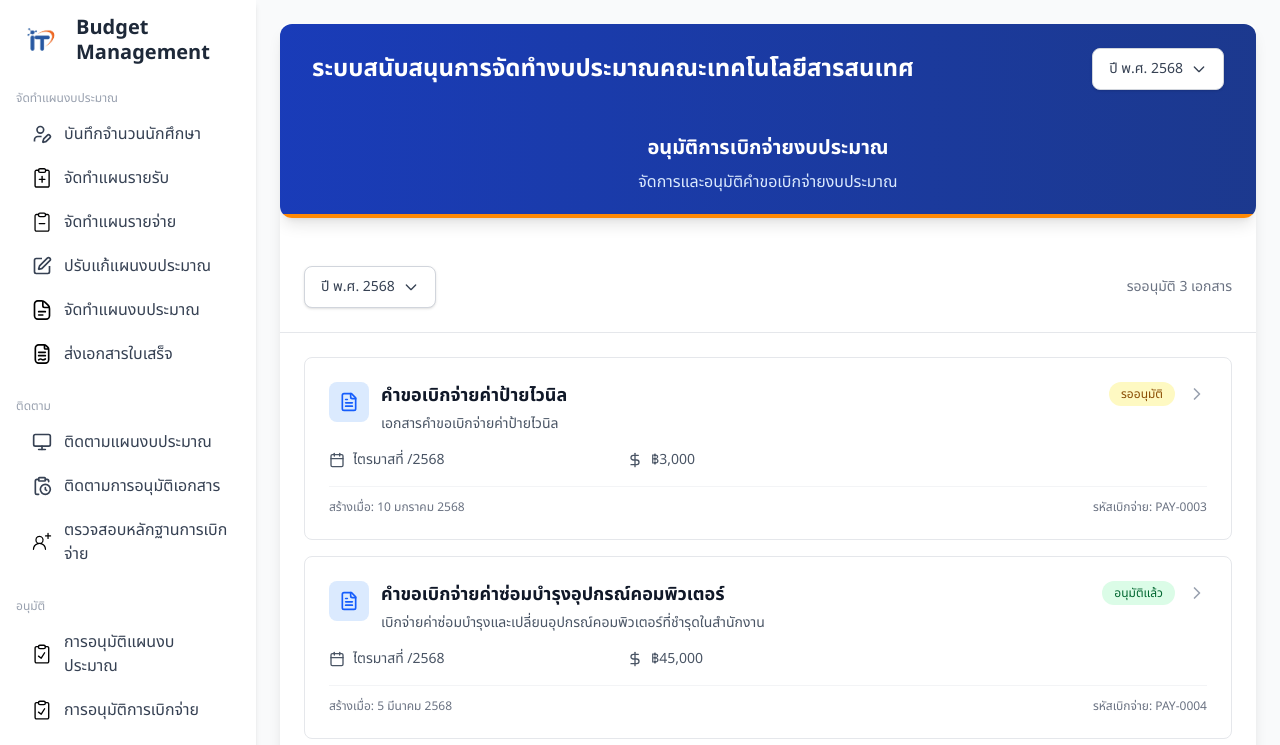
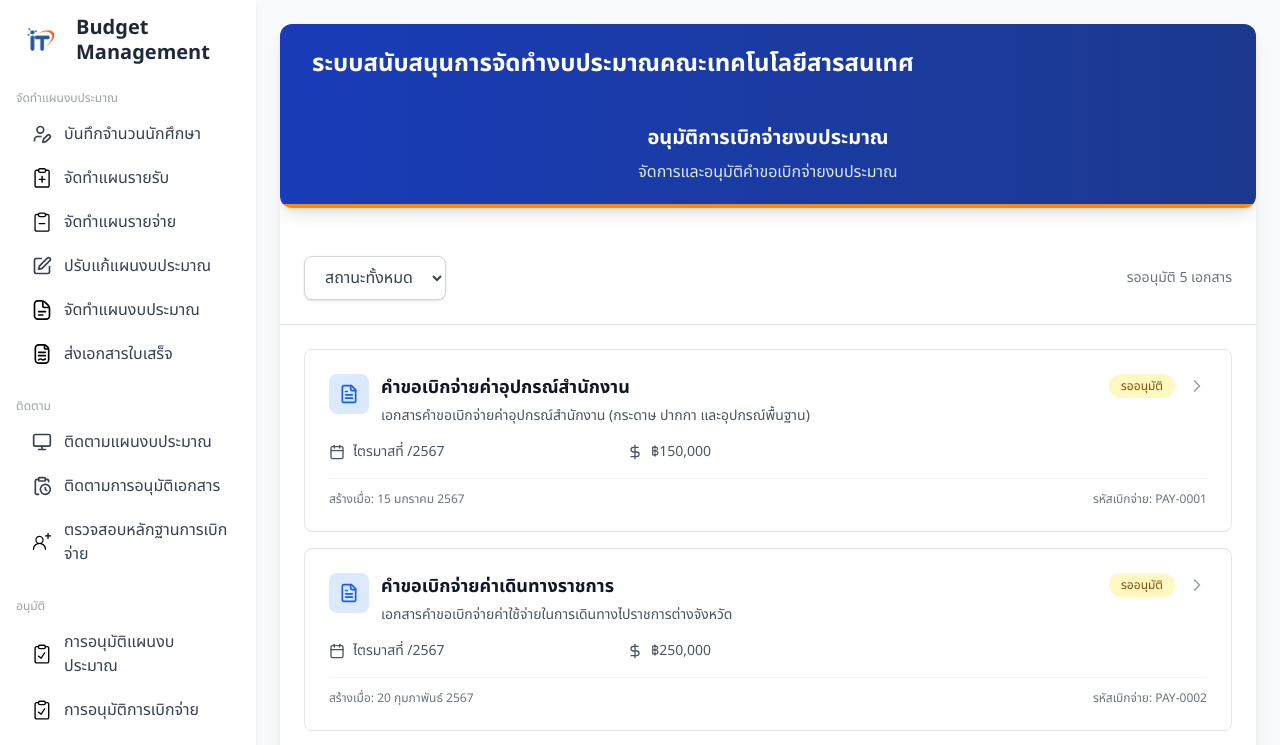
Before and after one commit to gustsri/butget-Fontend-design, a Next.js app in the folder my-budget/: page /appdisbursement in a window 1280 px wide. Shown: the top 745 px of the page. Built offline with nearby package versions, Linux system fonts and the light colour scheme.

Commit message:
filter
รอหรืออนุมัติแล้ว

```diff
--- a/my-budget/app/appdisbursement/page.tsx
+++ b/my-budget/app/appdisbursement/page.tsx
@@ -1,32 +1,23 @@
 "use client";
 import { useState } from "react";
 import Sidebar from "@/components/shared/Sidebar";
-import YearDropdown from "@/components/shared/year";
 import DocumentList from "@/components/approval/appdisbursement";
 import mockDisbursementData from "@/data/mockDisbursementData.json";
 
 export default function DisbursementPage() {
-  const currentYear = new Date().getFullYear() + 543;
-
-  // ดึงปีทั้งหมดจาก mock
-  const years = [...new Set(mockDisbursementData.map((doc) => Number(doc.year)))];
-  const minYear = Math.min(...years);
-  const maxYear = Math.max(...years);
-
-  // ถ้ามีปีปัจจุบันใน mock → default = ปีปัจจุบัน, ถ้าไม่มี → default = "ทั้งหมด"
-  const [selectedYear, setSelectedYear] = useState<number | "ทั้งหมด">(
-    years.includes(currentYear) ? currentYear : "ทั้งหมด"
+  const [selectedStatus, setSelectedStatus] = useState<"ทั้งหมด" | "pending" | "approved">(
+    "ทั้งหมด"
   );
 
   const handleDocumentClick = (documentId: number) => {
     window.location.href = `/appdisbursement/${documentId}`;
   };
 
-  // filter ตามปี
+  // 🔹 กรองข้อมูลตามสถานะ
   const filteredDocuments =
-    selectedYear && selectedYear !== "ทั้งหมด"
-      ? mockDisbursementData.filter((doc) => Number(doc.year) === selectedYear)
-      : mockDisbursementData;
+    selectedStatus === "ทั้งหมด"
+      ? mockDisbursementData
+      : mockDisbursementData.filter((doc) => doc.status === selectedStatus);
 
   return (
     <div className="flex min-h-screen bg-gray-50">
@@ -34,20 +25,13 @@ export default function DisbursementPage() {
 
       <main className="flex-1 ml-64 p-6">
         <div className="max-w-6xl mx-auto bg-white rounded-lg shadow-lg overflow-hidden">
-          {/* Header Card (Top Bar + Section Header) */}
+          {/* Header Card */}
           <div className="bg-white rounded-xl shadow-lg overflow-hidden mb-6">
             {/* 🔹 Top Bar */}
             <div className="bg-gradient-to-r from-blue-800 to-blue-900 px-8 py-6 flex items-center justify-between">
               <h1 className="text-2xl font-bold text-white">
                 ระบบสนับสนุนการจัดทำงบประมาณคณะเทคโนโลยีสารสนเทศ
               </h1>
-
-              <YearDropdown
-                selectedYear={selectedYear}
-                onYearChange={(year) => setSelectedYear(year)}
-                startYear={minYear}
-                endYear={maxYear}
-              />
             </div>
 
             {/* 🔹 Section Header */}
@@ -61,19 +45,24 @@ export default function DisbursementPage() {
             </div>
           </div>
 
+          {/* Filter Section */}
+          <div className="p-6 border-b border-gray-200 flex items-center justify-between">
+            {/* 🔹 Dropdown เลือกสถานะ */}
+            <select
+              value={selectedStatus}
+              onChange={(e) =>
+                setSelectedStatus(e.target.value as "ทั้งหมด" | "pending" | "approved")
+              }
+              className="border border-gray-300 rounded-lg px-4 py-2 text-gray-700 bg-white shadow-sm hover:border-blue-400 focus:outline-none focus:ring-2 focus:ring-blue-500"
+            >
+              <option value="ทั้งหมด">สถานะทั้งหมด</option>
+              <option value="pending">รออนุมัติ</option>
+              <option value="approved">อนุมัติแล้ว</option>
+            </select>
 
-          {/* Filter Section */}
-          <div className="p-6 border-b border-gray-200">
-            <div className="flex items-center justify-between">
-              <YearDropdown
-                selectedYear={selectedYear}
-                onYearChange={(year) => setSelectedYear(year)}
-                startYear={minYear}
-                endYear={maxYear}
-              />
-              <div className="text-sm text-gray-500">
-                รออนุมัติ {filteredDocuments.filter((doc) => doc.status === "pending").length} เอกสาร
-              </div>
+            <div className="text-sm text-gray-500">
+              รออนุมัติ{" "}
+              {mockDisbursementData.filter((doc) => doc.status === "pending").length} เอกสาร
             </div>
           </div>
 
```
